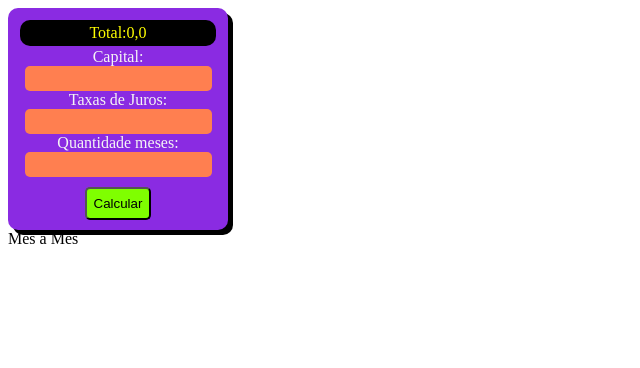
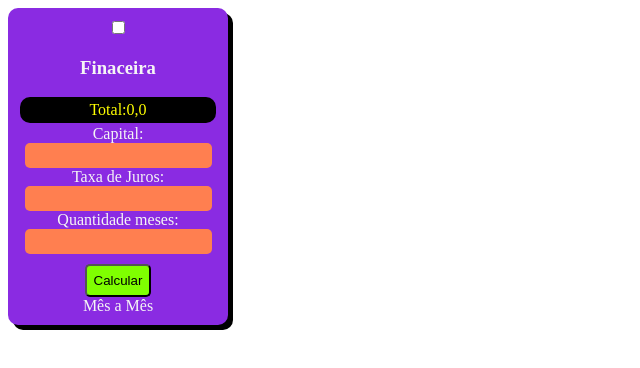
Before and after one commit to gabinovic/primeiroi_3t, a plain HTML site: page index.html in a window 1280 px wide. Shown: the whole page, without its empty margins (0-640 px from the left). Drawn offline with Linux system fonts and the light colour scheme.

Commit message:
Update index.html

```diff
--- a/index.html
+++ b/index.html
@@ -1,26 +1,36 @@
 <!DOCTYPE html>
 <html lang="en">
+
 <head>
     <meta charset="UTF-8">
     <meta http-equiv="X-UA-Compatible" content="IE=edge">
     <meta name="viewport" content="width=device-width, initial-scale=1.0">
     <title>Terceiro Trimestre</title>
     <script src="estudo.js"></script>
+
     <link rel="stylesheet" href="geral.css">
 
 </head>
 <body>
     <div class="calculadora">
+    <input type="checkbox"  id="calcFin">
+        <label for="calcFin"><h3>Finaceira</h3></label>
+        <div class="calcF">
       <div class="spResultado">
         <span id="resultado">Total:0,0</span><br>
       </div>
 
         Capital: <input id="valor" type="text"> <br>
-Taxas de Juros: <input id="juros" type="text"> <br>
+        Taxa de Juros: <input id="juros" type="text"> <br>
         Quantidade meses: <input id="meses" type="text"> <br>
         <button id="btnCalc" onclick="total()">Calcular</button>
 
+        <div class="=spMes"></div>
+        <div>
+          <span id= "mes">Mês a Mês </span>
         </div>
-    <span id="mes">Mês a Mẽs</span>
+      </div>
+    </div>
+
 </body>
 </html>
```
Lines whose indentation alone changed are shown as unchanged.
